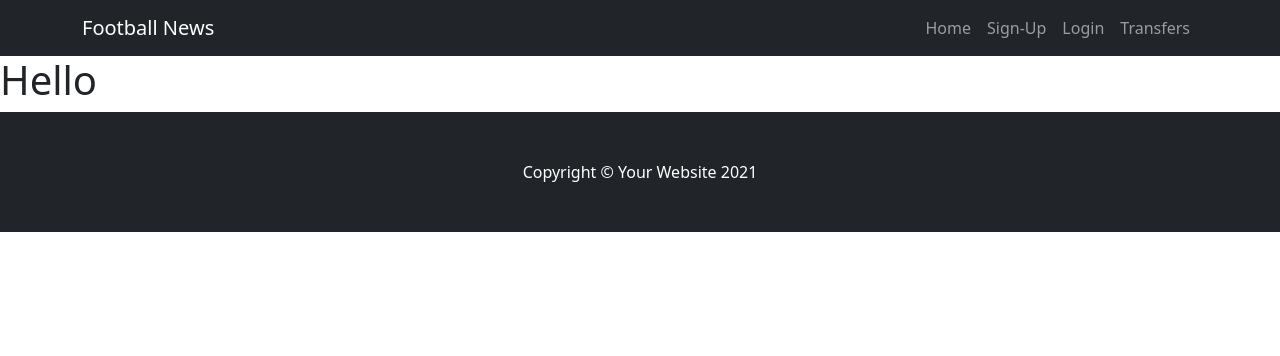
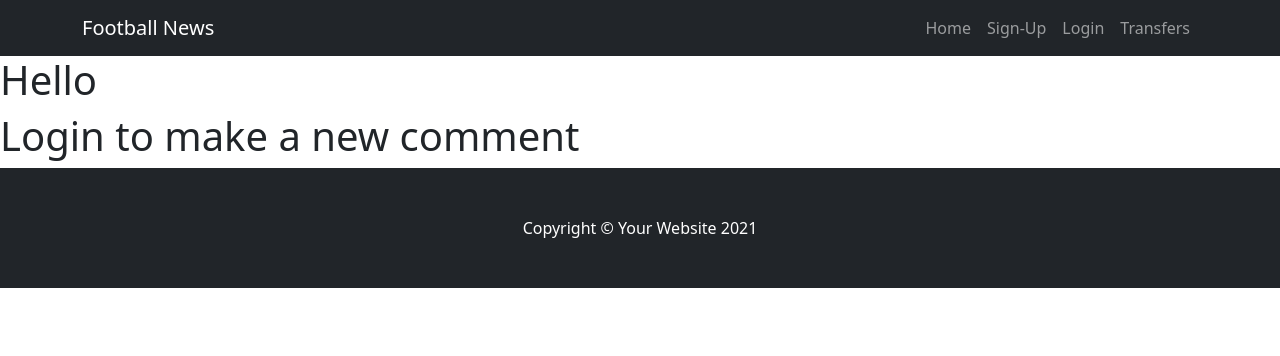
Before and after one commit to sams4566/football-news, a Django app: page /article/1 in a window 1280 px wide. Shown: the top 356 px of the page. Run offline with Django 3.2, Linux system fonts and the light colour scheme; parts of the project's set-up code (start-up, migrations or seed data) failed here and were passed over; some libraries are stand-ins or nearby versions.

Commit message:
Add more variables to the model and reset heroku database

```diff
--- a/news/admin.py
+++ b/news/admin.py
@@ -4,8 +4,10 @@ from .models import Article
 @admin.register(Article)
 class ArticleAdmin(admin.ModelAdmin):
 
-    list_display = ('name', 'approved')
+    list_display = ('name', 'approved', 'time_created', 'updated_time',)
     actions = ['approve_selected_articles']
+    prepopulated_fields = {'slug': ('name',)}
+    summernote_fields = ('content')
 
     def approve_selected_articles(self, request, list_of_articles):
         list_of_articles.update(approved=True)
--- a/news/forms.py
+++ b/news/forms.py
@@ -1,7 +1,12 @@
-from .models import Article
+from .models import Article, Comment
 from django import forms
 
 class ArticleDetails(forms.ModelForm):
     class Meta:
         model = Article
         fields = ('name',)
+
+class CommentForm(forms.ModelForm):
+    class Meta:
+        model = Comment
+        fields = ('body',)
--- a/news/models.py
+++ b/news/models.py
@@ -3,14 +3,20 @@ from cloudinary.models import CloudinaryField
 from django.contrib.auth.models import User
 
 class Article(models.Model):
-    # author = models.ForeignKey(User, related_name="news_article", on_delete=models.CASCADE)
+    author = models.ForeignKey(User, related_name="news_article", on_delete=models.CASCADE)
     name = models.CharField(unique=True, max_length=250)
     approved = models.BooleanField(default=False)
-    # slug = models.SlugField(unique=True, max_length=250)
-    # time_created = models.DateTimeField(auto_now_add=True)
-    # updated_time = models.DateTimeField(auto_now=True)
-    # article_image = CloudinaryField('image', default='default_image')
-    # content = models.TextField()
+    slug = models.SlugField(unique=True, max_length=250)
+    time_created = models.DateTimeField(auto_now_add=True)
+    updated_time = models.DateTimeField(auto_now=True)
+    article_image = CloudinaryField('image', default='default_image')
+    content = models.TextField()
 
     def __str__(self):
         return self.name
+
+class Comment(models.Model):
+    body = models.TextField()
+
+    def __str__(self):
+        return self.body
--- a/news/views.py
+++ b/news/views.py
@@ -1,6 +1,6 @@
 from django.shortcuts import redirect, render, get_object_or_404
-from .models import Article
-from .forms import ArticleDetails
+from .models import Article, Comment
+from .forms import ArticleDetails, CommentForm
 
 def display_articles(request):
     articles = Article.objects.all().filter(approved=True)
@@ -29,6 +29,16 @@ def add_article(request):
     # return render(request, 'add_article.html')
 
 def view_article(request, article_id):
+    article_comment = CommentForm(data=request.POST)
+    if article_comment.is_valid():
+        article_comment.save()
+        return redirect('display_articles')
+    else:
+        article_comment = CommentForm()
+    context = {
+        "article_comment": CommentForm()
+
+    }
     return render(request, 'article.html')
 
 
--- a/templates/article.html
+++ b/templates/article.html
@@ -4,4 +4,16 @@
 
 <h1>Hello</h1>
 
+{% if user.is_authenticated %}
+<form method="POST">
+    {{ article_comment }}
+    {% csrf_token %}
+    <div>
+        <button type="submit">Add Article</button>
+    </div>
+</form>
+{% else %}
+<h1>Login to make a new comment</h1>
+{% endif %}
+
 {% endblock %}
```
Also changed, not shown: news/migrations/0004_comment.py (added), news/migrations/0005_auto_20211108_1746.py (added), news/migrations/0006_article_slug.py (added), news/migrations/0007_auto_20211108_1748.py (added).
